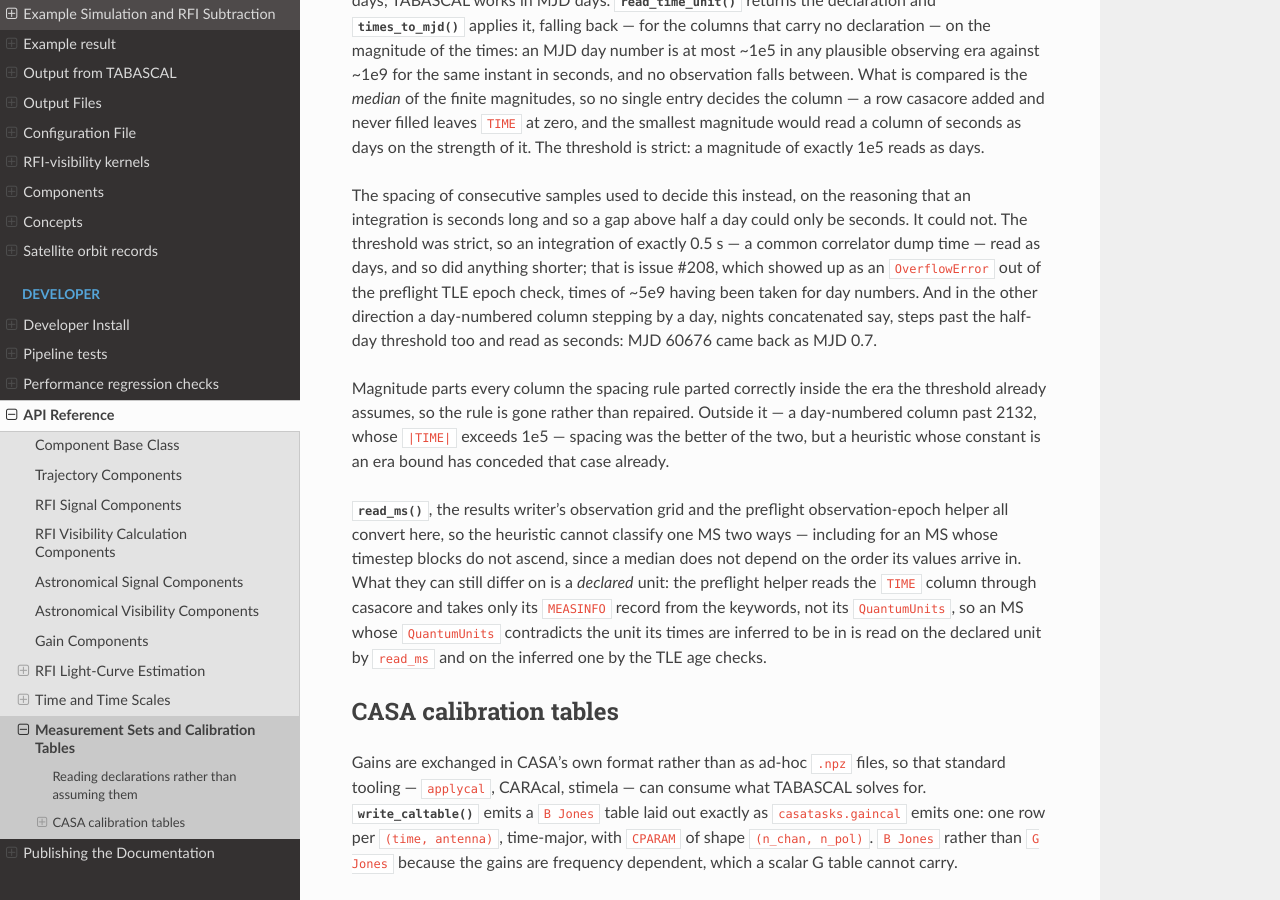
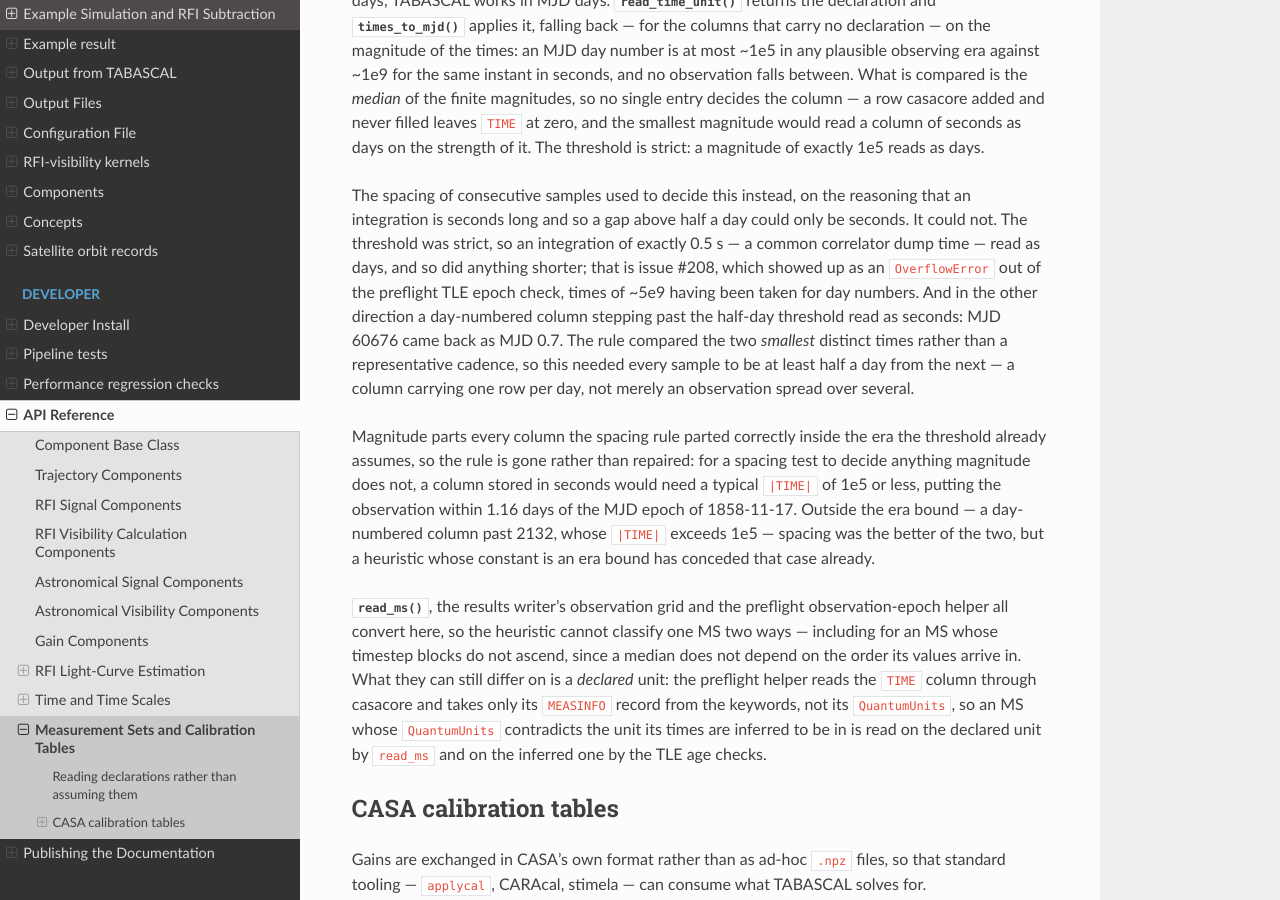
Before and after one commit to epfl-radio-astro/tabascal, a Sphinx documentation site: the page built from docs/api/ms.rst, in a window 1280 px wide and 900 px high, scrolled down 1278 px. Built offline with Sphinx 7.4.7 and the Read the Docs theme 3.1.0, drawn with Linux system fonts in a browser that asks for light colours.

Commit message:
Correct the example that justified removing the spacing rule
Round six returned READY TO MERGE. These are its nits, and one of them is an
argument I had been making wrongly since round one.

"A concatenation of nights" was the wrong illustration of the spacing rule
failing. The rule compared the two *smallest* distinct times, not a
representative cadence, so a night of ordinary integrations puts a ~1e-4 d gap
first and was classified correctly however many nights followed it. Reaching
the failure needs every sample at least half a day from the next -- one row per
day, not an observation spread over days. Verified against main: three nights
of 100 8 s samples read as days, while one row per night read as seconds. The
case for removing the rule is unchanged; the example given for it was not one.

The 1.16-days-from-the-MJD-epoch argument was cut from the docstring in the
last commit and never landed anywhere, though that commit claimed the page
gained what the docstring gave up. It is on the page now.

"So the heuristic is one rule for every caller" had lost the paragraph it
followed from and read as a claim about the spacing rule, which was equally one
rule for every caller. It now says what makes it true.

The doc scraper derived the README's path from its docs_dir argument, which the
scraper's own tests point at a tmp_path -- inert today, but it would have made
those tests scrape whatever README sat in pytest's basetemp. It is a parameter,
and the test asserting the docs carry commands passes readme=None so that it
cannot be satisfied by the README alone.

Also: an all-inf column comes back as inf, not NaN as the docstring said, and
_resolve_paths still claimed to create a memory directory it has never created.

```diff
--- a/docs/api/ms.rst
+++ b/docs/api/ms.rst
@@ -74,15 +74,20 @@ seconds. It could not. The threshold was strict, so an integration of exactly
 0.5 s — a common correlator dump time — read as days, and so did anything
 shorter; that is issue #208, which showed up as an ``OverflowError`` out of the
 preflight TLE epoch check, times of ~5e9 having been taken for day numbers. And
-in the other direction a day-numbered column stepping by a day, nights
-concatenated say, steps past the half-day threshold too and read as seconds:
-MJD 60676 came back as MJD 0.7.
+in the other direction a day-numbered column stepping past the half-day
+threshold read as seconds: MJD 60676 came back as MJD 0.7. The rule compared the
+two *smallest* distinct times rather than a representative cadence, so this
+needed every sample to be at least half a day from the next — a column carrying
+one row per day, not merely an observation spread over several.
 
 Magnitude parts every column the spacing rule parted correctly inside the era
-the threshold already assumes, so the rule is gone rather than repaired. Outside
-it — a day-numbered column past 2132, whose ``|TIME|`` exceeds 1e5 — spacing was
-the better of the two, but a heuristic whose constant is an era bound has
-conceded that case already.
+the threshold already assumes, so the rule is gone rather than repaired: for a
+spacing test to decide anything magnitude does not, a column stored in seconds
+would need a typical ``|TIME|`` of 1e5 or less, putting the observation within
+1.16 days of the MJD epoch of 1858-11-17. Outside the era bound — a day-numbered
+column past 2132, whose ``|TIME|`` exceeds 1e5 — spacing was the better of the
+two, but a heuristic whose constant is an era bound has conceded that case
+already.
 
 :func:`~tabascal.ms.read_ms`, the results writer's observation grid and the
 preflight observation-epoch helper all convert here, so the heuristic cannot
```
Also changed, not shown: 4 other files.
